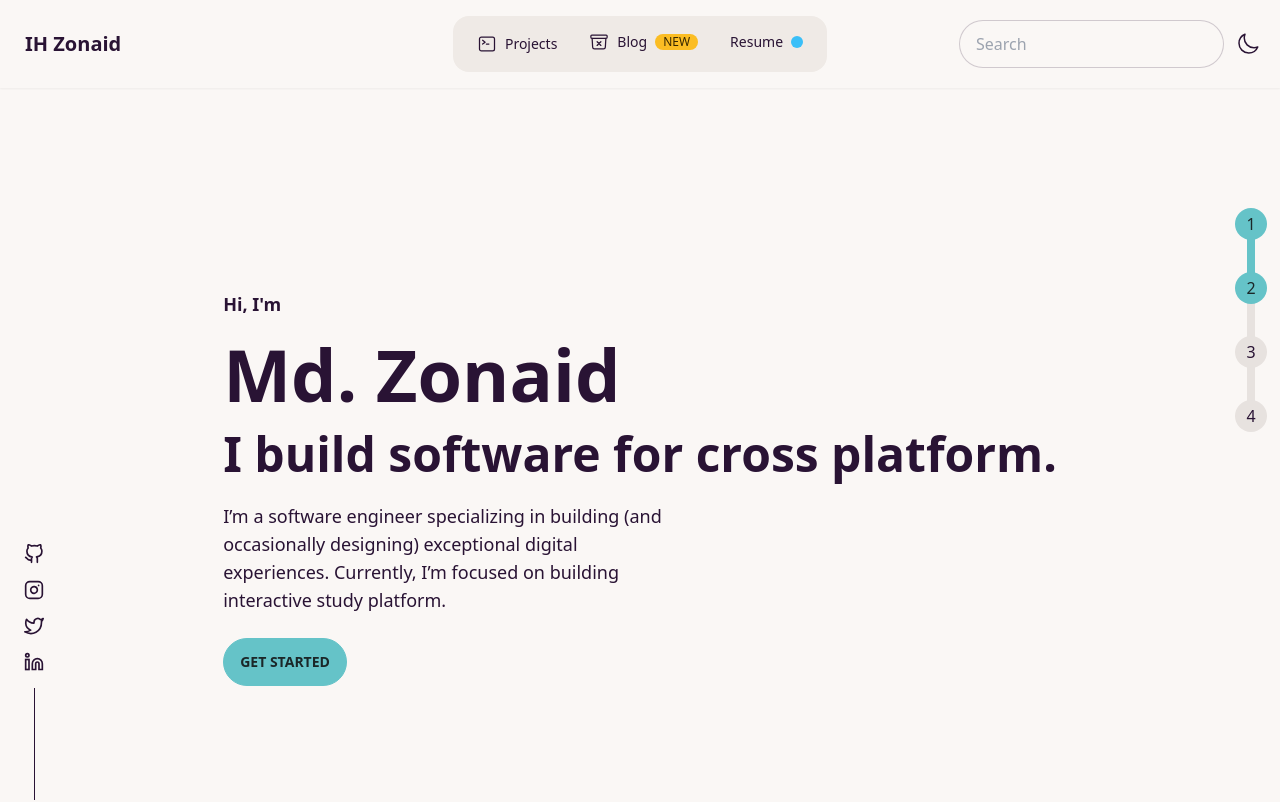
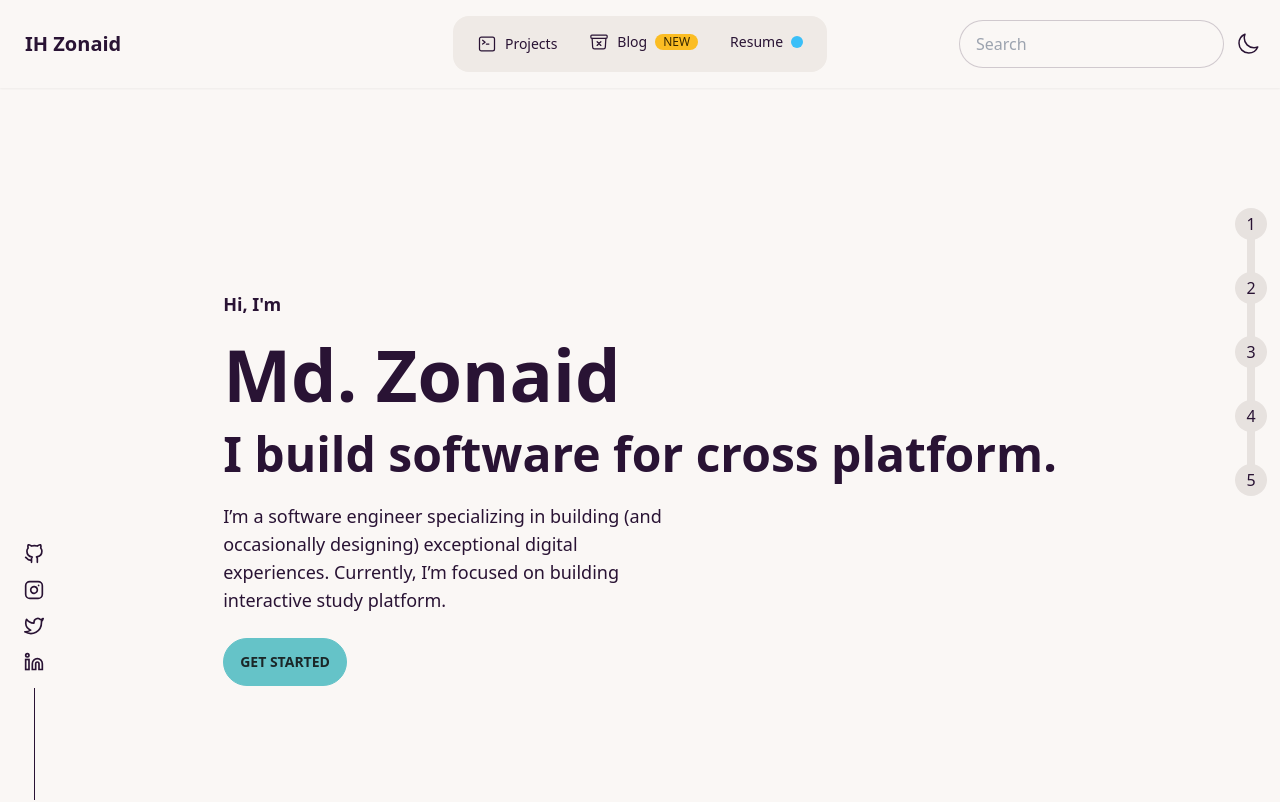
Before and after one commit to xementor/xementor.github.io, a SvelteKit app: page / in a window 1280 px wide. Shown: the top 802 px of the page. Built offline with nearby package versions, Linux system fonts and the light colour scheme.

Commit message:
update project card

```diff
--- a/src/components/AboutMe.svelte
+++ b/src/components/AboutMe.svelte
@@ -1,4 +1,4 @@
-<div class="hero min-h-screen">
+<div class="hero min-h-screen" id="section2">
 	<div class="hero-content flex-col md:flex-row max-w-4xl">
 		<div>
 			<h1 class="text-5xl font-bold">About Me</h1>
--- a/src/components/ProjectCard.svelte
+++ b/src/components/ProjectCard.svelte
@@ -1,16 +1,16 @@
 <div class="card w-72 bg-base-100 shadow-xl">
 	<figure>
-		<img src="ih.jpg" alt="Shoes" class="w-96 h-52 object-cover" />
+		<img src="project.jpg" alt="Shoes" class="w-96 h-52 object-cover" />
 	</figure>
 	<div class="card-body">
 		<h2 class="card-title">
-			Shoes!
+			ihABC
 			<div class="badge badge-secondary">NEW</div>
 		</h2>
-		<p>If a dog chews shoes whose shoes does he choose?</p>
+		<p>It is a interactive platform to teach kids alphabet.</p>
 		<div class="card-actions justify-end">
-			<div class="badge badge-outline">Fashion</div>
-			<div class="badge badge-outline">Products</div>
+			<div class="badge badge-outline">solar2D</div>
+			<div class="badge badge-outline">Game</div>
 		</div>
 	</div>
 </div>
--- a/src/components/StepMenu.svelte
+++ b/src/components/StepMenu.svelte
@@ -1,8 +1,25 @@
 <div class="hidden fixed top-48 right-[-15px] md:inline-block">
 	<ul class="steps steps-vertical">
-		<li class="step step-primary hover:step" />
-		<li class="step step-primary" />
-		<li class="step" />
-		<li class="step hover:step-primary" />
+		<a href="#section1" class="step" />
+		<a href="#section2" class="step" />
+		<a href="#section3" class="step" />
+		<a href="#section4" class="step" />
+		<a href="#section5" class="step" />
 	</ul>
+	<!-- <a class="btn btn-square" href="#section2">
+		<svg
+			xmlns="http://www.w3.org/2000/svg"
+			fill="none"
+			viewBox="0 0 24 24"
+			stroke-width="1.5"
+			stroke="currentColor"
+			class="w-6 h-6"
+		>
+			<path
+				stroke-linecap="round"
+				stroke-linejoin="round"
+				d="M11.25 4.5l7.5 7.5-7.5 7.5m-6-15l7.5 7.5-7.5 7.5"
+			/>
+		</svg>
+	</a> -->
 </div>
--- a/src/routes/+page.svelte
+++ b/src/routes/+page.svelte
@@ -12,11 +12,21 @@
 
 <Navbar />
 <div class="mx-5 md:mx-20">
-	<Hero />
-	<AboutMe />
-	<Work />
-	<Project />
-	<Contact />
+	<section id="section1">
+		<Hero />
+	</section>
+	<section id="section2">
+		<AboutMe />
+	</section>
+	<section id="section3">
+		<Work />
+	</section>
+	<section id="section4">
+		<Project />
+	</section>
+	<section id="section5">
+		<Contact />
+	</section>
 </div>
 <IconMenu />
 <StepMenu />
```
Also changed, not shown: static/project.jpg (added).
